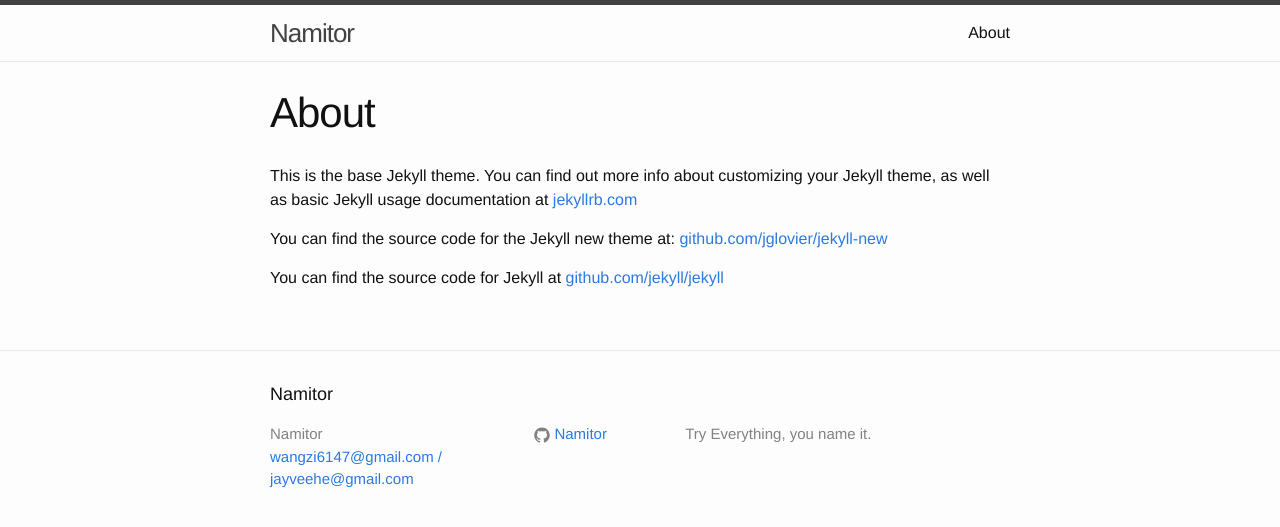
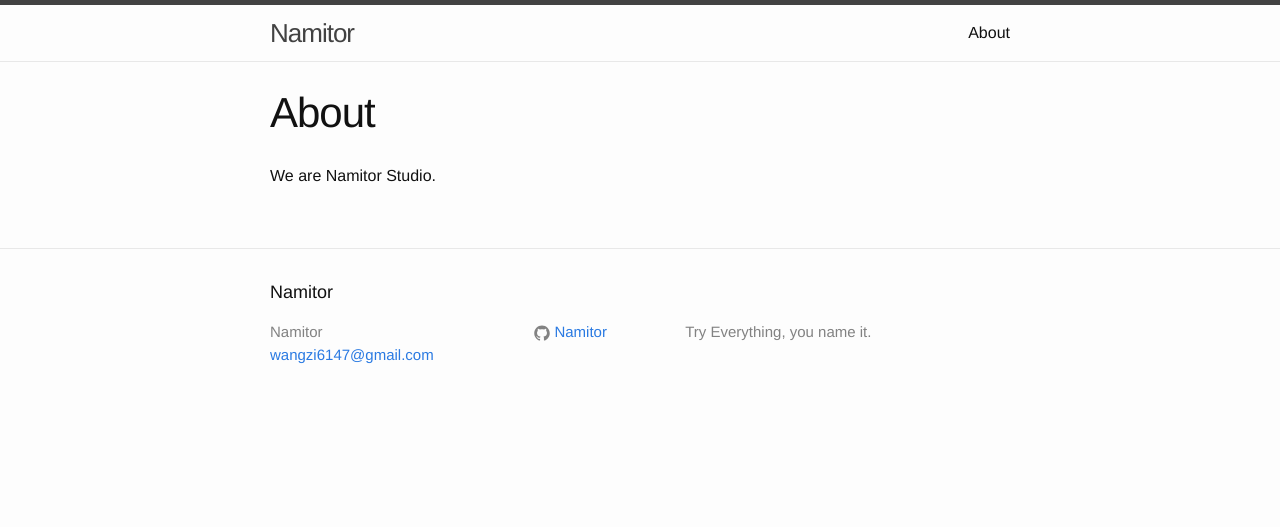
Before and after one commit to Namitor/namitor.github.io, a Jekyll site: the page built from about.md, in a window 1280 px wide. Shown: the top 527 px of the page. Built offline with Jekyll 4.4.1, drawn with Linux system fonts in a browser that asks for light colours.

```diff
--- a/_config.yml
+++ b/_config.yml
@@ -1,6 +1,6 @@
 # Site settings
 title: Namitor
-email: wangzi6147@gmail.com / jayveehe@gmail.com
+email: wangzi6147@gmail.com
 description: > # this means to ignore newlines until "baseurl:"
   Try Everything, you name it.
 baseurl: "" # the subpath of your site, e.g. /blog/
--- a/about.md
+++ b/about.md
@@ -4,8 +4,4 @@ title: About
 permalink: /about/
 ---
 
-This is the base Jekyll theme. You can find out more info about customizing your Jekyll theme, as well as basic Jekyll usage documentation at [jekyllrb.com](http://jekyllrb.com/)
-
-You can find the source code for the Jekyll new theme at: [github.com/jglovier/jekyll-new](https://github.com/jglovier/jekyll-new)
-
-You can find the source code for Jekyll at [github.com/jekyll/jekyll](https://github.com/jekyll/jekyll)
+We are Namitor Studio.
```
Also changed, not shown: _posts/2015-10-20-welcome-to-namitor.markdown (added, +9 -0 lines), _posts/2015-11-21-welcome-to-jekyll.markdown (deleted, +0 -25 lines).
